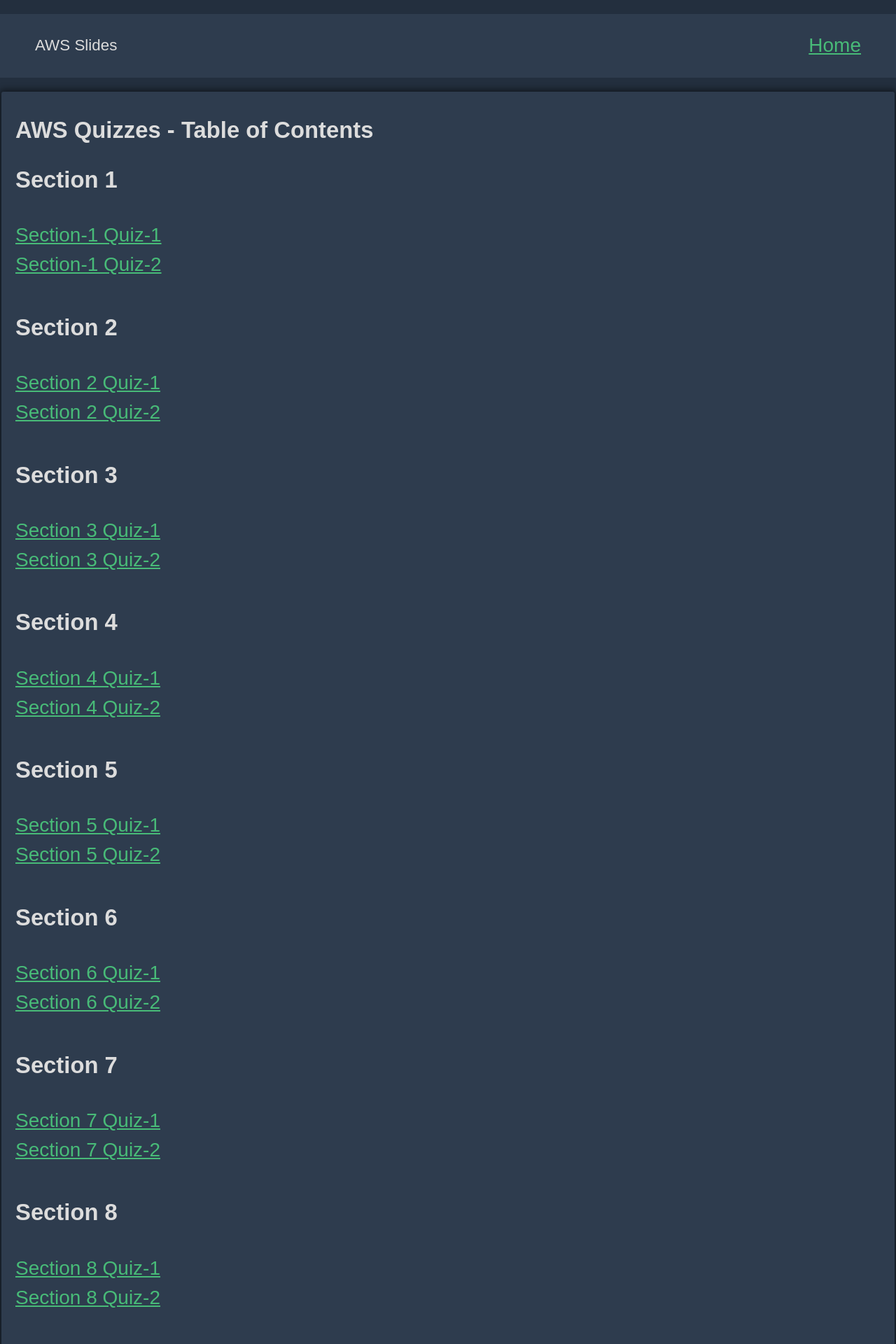
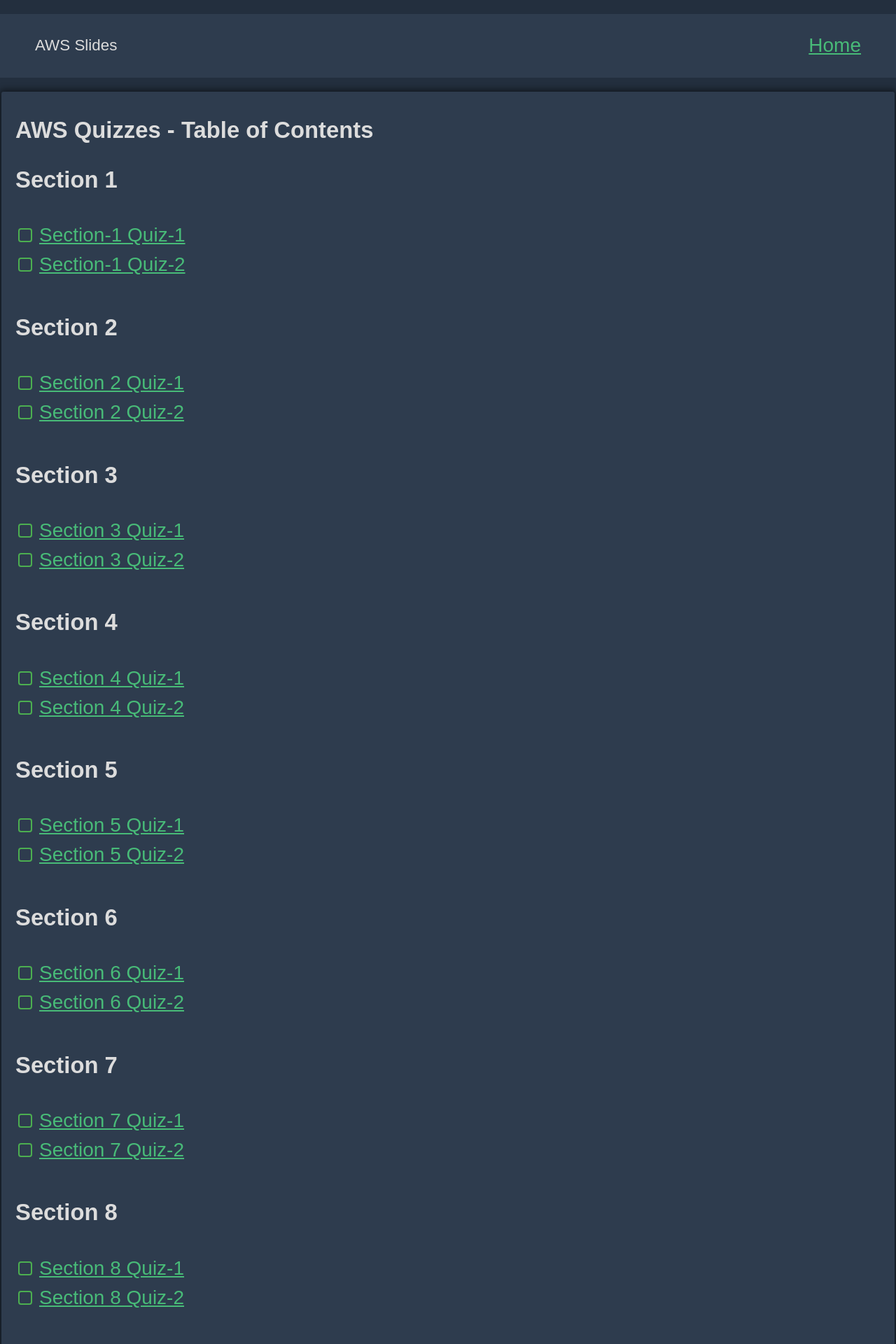
Before and after one commit to CodeXCourses/aws-quizzes, a Jekyll site: the page built from index.html, in a window 1280 px wide. Shown: the top 1920 px of the page at 70% size. Built offline with Jekyll 4.4.1, drawn with Linux system fonts in a browser that asks for light colours.

Commit message:
add check boxes

```diff
--- a/assets/css/styles.css
+++ b/assets/css/styles.css
@@ -108,6 +108,44 @@
   background-color: #f2f2f2; /* Adds a light grey background to header cells */
   color: black;
 }
+/* Basic styling for the checkboxes */
+input[type='checkbox'] {
+  appearance: none;
+  width: 20px;
+  height: 20px;
+  border: 2px solid #4caf50;
+  border-radius: 4px;
+  outline: none;
+  cursor: pointer;
+  position: relative;
+}
+
+/* Styling for the checked state */
+input[type='checkbox']:checked {
+  background-color: #4caf50;
+  border-color: #4caf50;
+}
+
+input[type='checkbox']:checked::after {
+  content: '\2714';
+  position: absolute;
+  top: 50%;
+  left: 50%;
+  transform: translate(-50%, -50%);
+  color: white;
+  font-size: 14px;
+}
+
+/* Add some margin to the checkboxes */
+input[type='checkbox'] {
+  margin-right: 10px;
+}
+
+/* Style the links and list items */
+ul li {
+  list-style: none;
+  margin-bottom: 10px;
+}
 
 /* Responsive adjustments */
 @media (max-width: 992px) {
--- /dev/null
+++ b/assets/js/checkboxes.js
@@ -0,0 +1,15 @@
+document.addEventListener('DOMContentLoaded', function () {
+  const checkboxes = document.querySelectorAll('.topic-checkbox');
+
+  checkboxes.forEach((checkbox) => {
+    const id = checkbox.dataset.id;
+    const storedState = localStorage.getItem(id);
+    if (storedState === 'true') {
+      checkbox.checked = true;
+    }
+
+    checkbox.addEventListener('change', function () {
+      localStorage.setItem(id, checkbox.checked);
+    });
+  });
+});
--- a/index.html
+++ b/index.html
@@ -11,15 +11,16 @@
   {% assign sorted_posts = site.posts | where: "section", section.name | sort:
   'lesson' %} {% for post in sorted_posts %}
   <li>
-    <a href="{{ site.baseurl }}{{ post.url }}">{{ post.title }}</a>
-    <ul>
-      {% assign sorted_hands_on = site.hands_on | where: "section", post.section
-      | where: "lesson", post.lesson | sort: 'order' %} {% for hand in
-      sorted_hands_on %}
-      <li><a href="{{ site.baseurl }}{{ hand.url }}">{{ hand.title }}</a></li>
-      {% endfor %}
-    </ul>
+    <div style="display: flex; align-items: center">
+      <input
+        type="checkbox"
+        class="topic-checkbox"
+        data-id="post-{{ post.id }}"
+      />
+      <a href="{{ site.baseurl }}{{ post.url }}">{{ post.title }}</a>
+    </div>
   </li>
   {% endfor %}
 </ul>
 {% endfor %}
+<script src="{{ site.baseurl }}/assets/js/checkboxes.js"></script>
```
